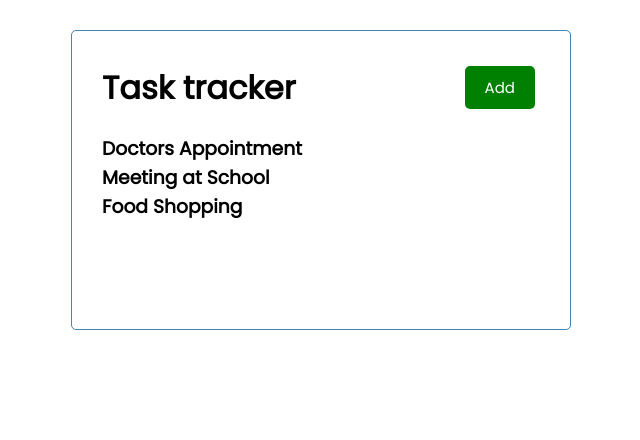
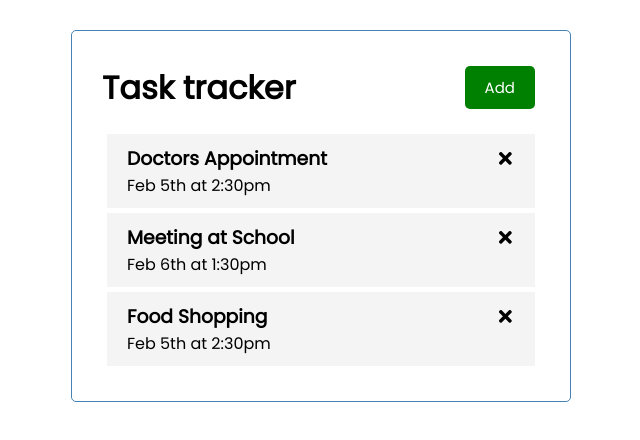
Before and after one commit to Romane71/React-Crash-Course, a React (Create React App) app in the folder react-task-tracker/: page / in a window 1280 px wide. Shown: the top 440 px of the page, without its empty margins (319-959 px from the left). Built offline with nearby package versions, Linux system fonts and the light colour scheme.

Commit message:
Adding an icon

```diff
--- a/react-task-tracker/package.json
+++ b/react-task-tracker/package.json
@@ -8,6 +8,7 @@
     "@testing-library/user-event": "^13.5.0",
     "react": "^18.2.0",
     "react-dom": "^18.2.0",
+    "react-icons": "^4.8.0",
     "react-scripts": "5.0.1",
     "web-vitals": "^2.1.4"
   },
--- /dev/null
+++ b/react-task-tracker/src/components/Task.js
@@ -0,0 +1,15 @@
+import { FaTimes} from 'react-icons/fa'
+
+const Task = ({ task}) => {
+    return (
+        <div className ='task'>
+
+            <h3>{task.text} <FaTimes /></h3>
+            <p>{task.day}</p>
+
+
+        </div>
+    )
+}
+
+export default Task
--- a/react-task-tracker/src/components/Tasks.js
+++ b/react-task-tracker/src/components/Tasks.js
@@ -1,10 +1,11 @@
+import Task from './Task'
+
 
 const Tasks = ({ tasks}) => {
 return (
 <>
 {tasks.map((task) => (
-
-    <h3 key={task.id}>{task.text}</h3>
+<Task key={task.id} task={task} />
 
 ))}
 
```
Also changed, not shown: 1 other file (tests, documents, lock files or other folders).
